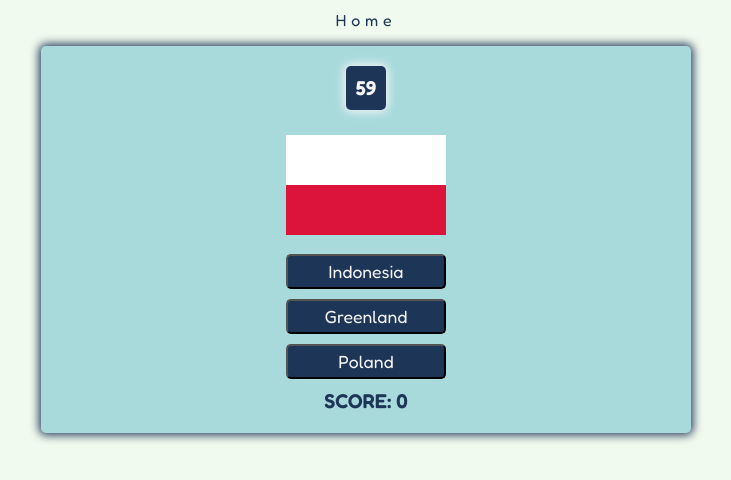
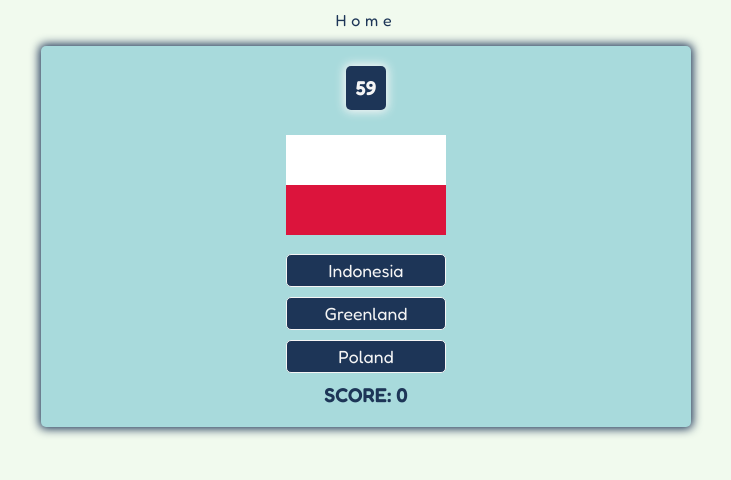
Before and after one commit to marktodman/flags-of-the-world, a plain HTML site: page index.html in a window 1280 px wide. Both pictures are taken after a click on the button "START >>". Shown: the part 112-592 px from the top of the page, without its empty margins (274-1005 px from the left). Drawn offline with Linux system fonts and the light colour scheme.

Commit message:
fix: Remove border color from buttons

```diff
--- a/assets/css/style.css
+++ b/assets/css/style.css
@@ -128,7 +128,7 @@ body.wrong {
 }
 
 .btn {
-    border: 1px solid hsl(203, 39, 25);
+    border: 1px solid;
     background-color: #1D3557;
     color: whitesmoke;
     font-size: 1.10rem;
```
